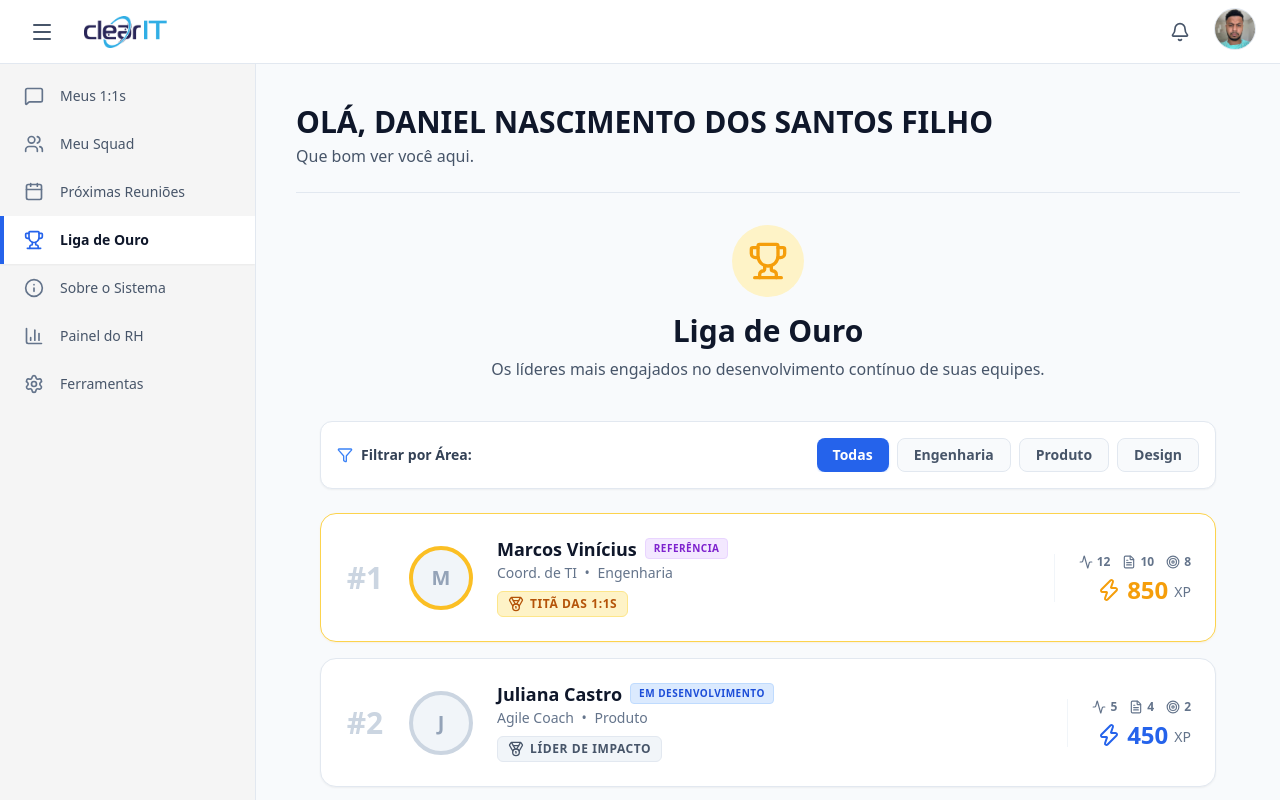
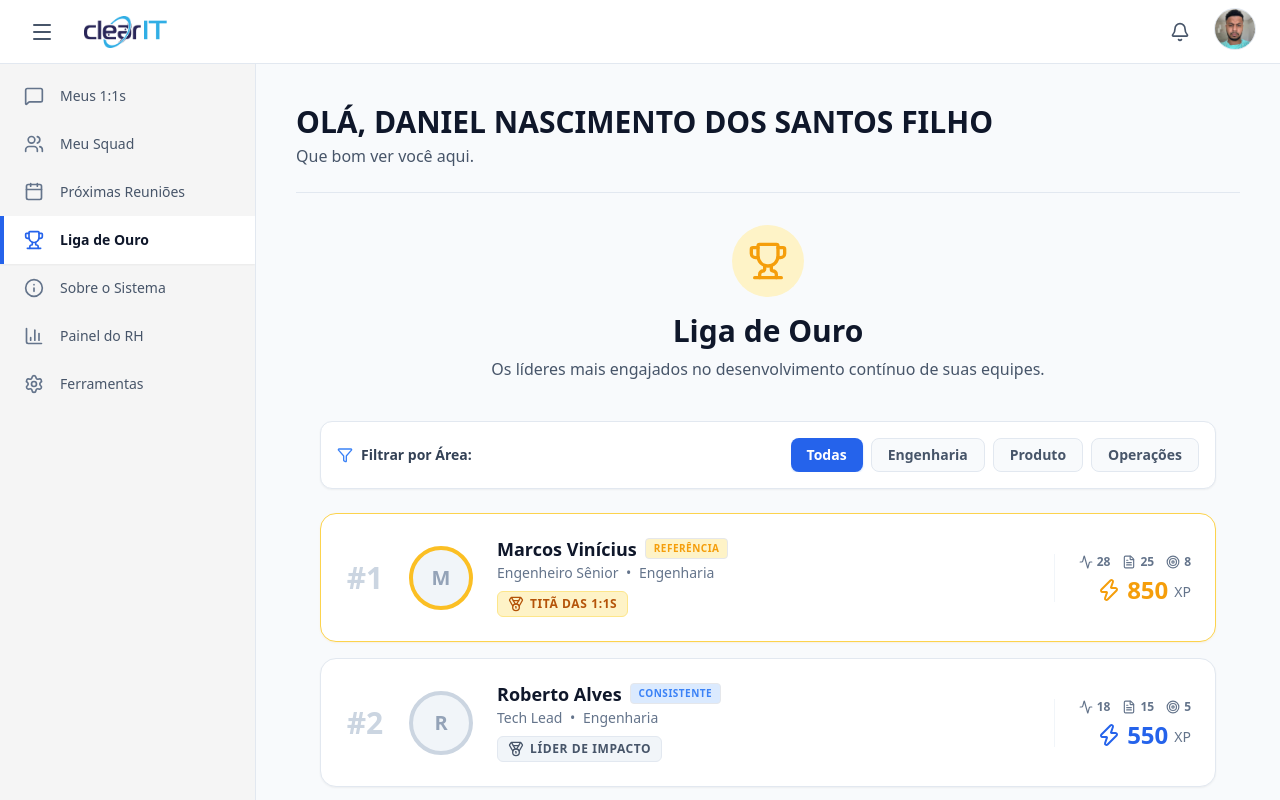
Before and after one commit to DanielBrianez/SmartLeading-ClearIT, a React (Vite) app in the folder frontend/: page / in a window 1280 px wide. Both pictures are taken after a click on the button "Liga de Ouro". Built offline with nearby package versions, Linux system fonts and the light colour scheme.

Commit message:
fix: resolve gaps da auditoria (Ranking TDZ, rotas de LGPD e limite de PDI) e finaliza MVP 🚀

```diff
--- a/frontend/src/views/Home.jsx
+++ b/frontend/src/views/Home.jsx
@@ -375,6 +375,13 @@ export default function Home({ lideradoPreSelecionado }) {
                 <button onClick={handleDownloadPDF} className="bg-emerald-600 hover:bg-emerald-700 text-white flex items-center gap-2 px-4 py-2 rounded-xl text-sm font-bold shadow-sm transition-all">
                   <Download className="w-4 h-4" /> Gerar PDF
                 </button>
+                {/* NOVO BOTÃO: Compartilhamento rápido com Liderado */}
+                <a
+                  href={`mailto:?subject=Ata da nossa Reunião 1:1&body=Olá! Nossa reunião de 1:1 foi muito produtiva. Estou com os combinados registrados aqui. Por favor, confira as ações do seu PDI no sistema. Um abraço!`}
+                  className="px-6 py-3 bg-white dark:bg-slate-800 border border-slate-300 dark:border-slate-600 text-slate-700 dark:text-slate-200 hover:bg-slate-50 dark:hover:bg-slate-700 rounded-xl font-bold transition-all shadow-sm flex items-center gap-2"
+                >
+                  📧 Enviar ao Liderado
+               </a>
               </div>
 
               <div
--- a/frontend/src/views/MeuSquad.jsx
+++ b/frontend/src/views/MeuSquad.jsx
@@ -61,6 +61,13 @@ export default function MeuSquad() {
 
   // FUNÇÕES DE SALVAR / EDITAR TASKS
   const handleSalvarTask = (e) => {
+
+    const tarefasAtuais = tasks.filter(t => t.idLiderado === idSelecionado && t.status !== 'concluida');
+    if (tarefasAtuais.length >= 3) {
+      alert("⚠️ Limite atingido! O Framework da Clear IT foca no essencial. Não crie mais de 3 metas ativas por vez para este liderado.");
+      return;
+    }
+
     e.preventDefault();
     let atualizadas = [...tasksSalvas];
 
--- a/frontend/src/views/Ranking.jsx
+++ b/frontend/src/views/Ranking.jsx
@@ -20,59 +20,60 @@ export default function Ranking() {
     // Ritos = Atas geradas + 1 (reunião inicial)
     const ritosRealizados = atasGeradas > 0 ? atasGeradas + 1 : 0;
 
-    // 2. Base de Competidores (Mocks + Dados Iniciais)
+    // 2. Base de Competidores (Adicionamos o Daniel aqui pra facilitar o merge)
     const baseCompetidores = [
-      {
-        id: 'daniel_nascimento', nome: 'Daniel Nascimento', cargo: 'Tech Lead', area: 'Engenharia', foto: minhaFoto,
-        xpBase: 0, ritosBase: 0, atasBase: 0, pdisBase: 0
-      },
-      {
-        id: 'juliana_castro', nome: 'Juliana Castro', cargo: 'Agile Coach', area: 'Produto', foto: null,
-        xpBase: 450, ritosBase: 5, atasBase: 4, pdisBase: 2
-      },
-      {
-        id: 'marcos_vinicius', nome: 'Marcos Vinícius', cargo: 'Coord. de TI', area: 'Engenharia', foto: null,
-        xpBase: 850, ritosBase: 12, atasBase: 10, pdisBase: 8
-      },
-      {
-        id: 'sara_lima', nome: 'Sara Lima', cargo: 'Design Lead', area: 'Design', foto: null,
-        xpBase: 300, ritosBase: 3, atasBase: 2, pdisBase: 1
-      },
-      {
-        id: 'carlos_eduardo', nome: 'Carlos Eduardo', cargo: 'Engenheiro Sênior', area: 'Engenharia', foto: null,
-        xpBase: 450, ritosBase: 4, atasBase: 2, pdisBase: 1 // Mesmo XP da Juliana, mas perde no desempate de Atas
-      }
+      { id: 'daniel_nascimento', nome: 'Daniel Nascimento', cargo: 'Tech Lead', area: 'Engenharia', foto: minhaFoto, atasBase: 0, pdisBase: 0, ritosBase: 0, xpBase: 0 },
+      { id: 'juliana_castro', nome: 'Juliana Castro', cargo: 'Tech Lead', area: 'Produto', atasBase: 12, pdisBase: 4, ritosBase: 15, xpBase: 450 },
+      { id: 'marcos_vinicius', nome: 'Marcos Vinícius', cargo: 'Engenheiro Sênior', area: 'Engenharia', atasBase: 25, pdisBase: 8, ritosBase: 28, xpBase: 850 },
+      { id: 'sara_lima', nome: 'Sara Lima', cargo: 'Agile Coach', area: 'Operações', atasBase: 8, pdisBase: 2, ritosBase: 10, xpBase: 300 },
+      { id: 'roberto_alves', nome: 'Roberto Alves', cargo: 'Tech Lead', area: 'Engenharia', atasBase: 15, pdisBase: 5, ritosBase: 18, xpBase: 550 }
     ];
 
-    // 3. Processa o Motor de Maturidade
-    const rankingCalculado = baseCompetidores.map(lider => {
-      // Se for o Daniel, injeta os dados reais do sistema. Se não, usa o base.
+    // 3. Atualiza os dados com base no que está salvo ou simulado
+    let dadosAtualizados = baseCompetidores.map(lider => {
       const isLogado = lider.id === 'daniel_nascimento';
-      const xpTotal = lider.xpBase + (isLogado ? xpGanho : 0);
-      const atasTotal = lider.atasBase + (isLogado ? atasGeradas : 0);
-      const ritosTotal = lider.ritosBase + (isLogado ? ritosRealizados : 0);
-      const pdisTotal = lider.pdisBase + (isLogado ? pdisAtivos : 0);
 
-      // Calculadora de Nível de Maturidade (Dor 1)
-      let maturidade = { nivel: 'Iniciante', cor: 'bg-slate-100 text-slate-600 border-slate-200' };
-      if (xpTotal >= 800) maturidade = { nivel: 'Referência', cor: 'bg-purple-100 text-purple-700 border-purple-200' };
-      else if (xpTotal >= 500) maturidade = { nivel: 'Consistente', cor: 'bg-emerald-100 text-emerald-700 border-emerald-200' };
-      else if (xpTotal >= 200) maturidade = { nivel: 'Em Desenvolvimento', cor: 'bg-blue-100 text-blue-700 border-blue-200' };
+      // O XP tenta pegar do Injetor de Mocks, se não tiver, usa o base
+      const xpLocal = rankingSalvo[lider.id];
+      const xpTotal = isLogado ? (xpLocal || xpGanho) : (xpLocal || lider.xpBase);
+
+      const atasTotal = isLogado ? atasGeradas : lider.atasBase;
+      const ritosTotal = isLogado ? ritosRealizados : lider.ritosBase;
+      const pdisTotal = isLogado ? pdisAtivos : lider.pdisBase;
 
       return {
-        ...lider, xpTotal, atasTotal, ritosTotal, pdisTotal, maturidade
+        ...lider,
+        xpTotal,
+        atasTotal,
+        ritosTotal,
+        pdisTotal
       };
     });
 
     // 4. Regra de Ordenação com DESEMPATE POR ATAS (Dor 1)
-    rankingCalculado.sort((a, b) => {
+    dadosAtualizados.sort((a, b) => {
       if (b.xpTotal !== a.xpTotal) {
         return b.xpTotal - a.xpTotal; // Maior XP primeiro
       }
       return b.atasTotal - a.atasTotal; // Desempate: Maior taxa de Atas
     });
 
-    setLideres(rankingCalculado);
+    // 5. Calculadora de Nível de Maturidade (Dor 1)
+    const calcularMaturidade = (xp, atas) => {
+      if (xp >= 800 && atas >= 20) return { nivel: 'Referência', cor: 'text-amber-500', bg: 'bg-amber-100 dark:bg-amber-900/30' };
+      if (xp >= 500 && atas >= 10) return { nivel: 'Consistente', cor: 'text-blue-500', bg: 'bg-blue-100 dark:bg-blue-900/30' };
+      if (xp >= 200) return { nivel: 'Em Desenvolvimento', cor: 'text-emerald-500', bg: 'bg-emerald-100 dark:bg-emerald-900/30' };
+      return { nivel: 'Iniciante', cor: 'text-slate-500', bg: 'bg-slate-100 dark:bg-slate-800' };
+    };
+
+    // 6. Finalmente cria o array do Ranking aplicando as posições e maturidade
+    const rankingFinal = dadosAtualizados.map((lider, index) => ({
+      ...lider,
+      posicao: index + 1,
+      maturidade: calcularMaturidade(lider.xpTotal, lider.atasTotal)
+    }));
+
+    setLideres(rankingFinal);
   }, []);
 
   // Extrai as áreas únicas para o filtro
@@ -128,7 +129,7 @@ export default function Ranking() {
             <div className="flex items-center gap-4 lg:gap-6">
               {/* Posição */}
               <div className="w-10 text-center font-black text-3xl text-slate-300 dark:text-slate-600">
-                #{index + 1}
+                #{lider.posicao}
               </div>
 
               {/* Foto */}
@@ -152,7 +153,7 @@ export default function Ranking() {
                     {lider.nome}
                   </h3>
                   {/* BADGE DE MATURIDADE DINÂMICA */}
-                  <span className={`px-2 py-0.5 text-[10px] font-bold uppercase tracking-wider rounded border ${lider.maturidade.cor}`}>
+                  <span className={`px-2 py-0.5 text-[10px] font-bold uppercase tracking-wider rounded border ${lider.maturidade.cor} ${lider.maturidade.bg}`}>
                     {lider.maturidade.nivel}
                   </span>
                 </div>
```
Also changed, not shown: 3 other files (tests, documents, lock files or other folders).
